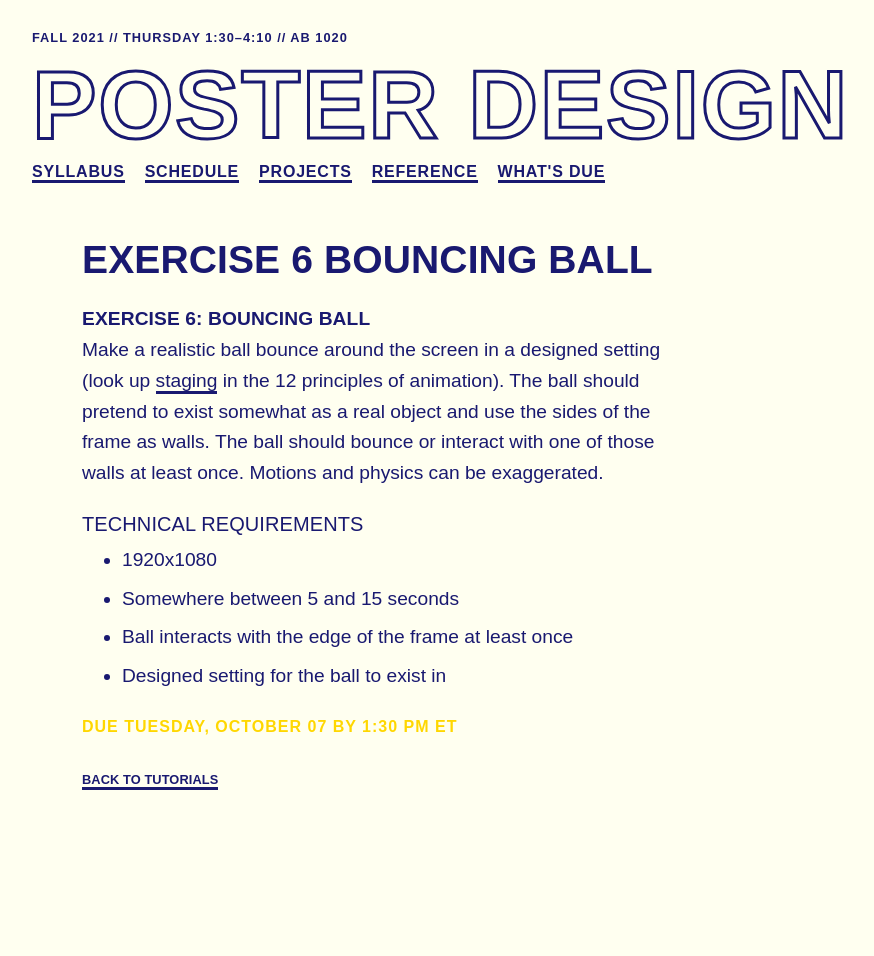
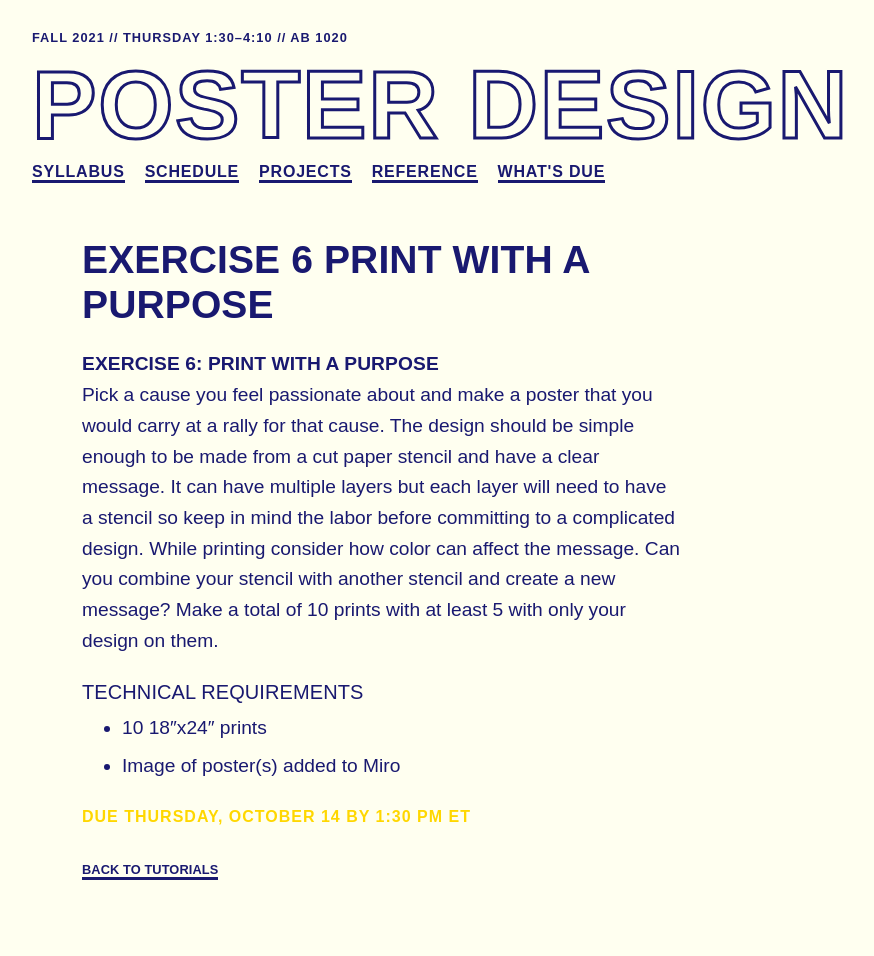
Before and after one commit to gmu-gd/poster21-fall, a Jekyll site: the page built from _posts/2021-10-07-e6.md, in a window 1280 px wide. Shown: the whole page, without its empty margins (0-874 px from the left). Built offline with Jekyll 4.4.1, drawn with Linux system fonts in a browser that asks for light colours; some web fonts are replaced; before the commit the page ends 900 px from its top, so only the background shows below that.

Commit message:
week 6 updates

```diff
--- a/_posts/2021-09-30-e6.md
+++ /dev/null
@@ -1,19 +0,0 @@
----
-layout: tutorial
-author: Michael McDermott
-title: Bouncing Ball
-slug: e6
-subhead: Exercise 6
-categories: [exercises]
----
-#### Exercise 6: Bouncing Ball
-Make a realistic ball bounce around the screen in a designed setting (look up [staging](https://www.youtube.com/watch?v=uDqjIdI4bF4&t=254s) in the 12 principles of animation). The ball should pretend to exist somewhat as a real object and use the sides of the frame as walls. The ball should bounce or interact with one of those walls at least once. Motions and physics can be exaggerated.
-
-
-##### Technical Requirements
-* 1920x1080
-* Somewhere between 5 and 15 seconds
-* Ball interacts with the edge of the frame at least once
-* Designed setting for the ball to exist in
-
-<span class="due">Due Tuesday, {% assign seconds = 7 | times: 24 | times: 60 | times: 60 %}{{ page.date | date: "%s" | plus: seconds | date: "%B %d" }} by 1:30 pm ET</span>
--- /dev/null
+++ b/_posts/2021-10-07-e6.md
@@ -0,0 +1,18 @@
+---
+layout: tutorial
+author: Michael McDermott
+title: Print with a Purpose
+slug: e6
+subhead: Exercise 6
+categories: [exercises]
+---
+#### Exercise 6: Print with a Purpose
+Pick a cause you feel passionate about and make a poster that you would carry at a rally for that cause. The design should be simple enough to be made from a cut paper stencil and have a clear message. It can have multiple layers but each layer will need to have a stencil so keep in mind the labor before committing to a complicated design.
+While printing consider how color can affect the message. Can you combine your stencil with another stencil and create a new message? Make a total of 10 prints with at least 5 with only your design on them.
+
+
+##### Technical Requirements
+* 10 18&#8243;x24&#8243; prints
+* Image of poster(s) added to Miro
+
+<span class="due">Due Thursday, {% assign seconds = 7 | times: 24 | times: 60 | times: 60 %}{{ page.date | date: "%s" | plus: seconds | date: "%B %d" }} by 1:30 pm ET</span>
```
Also changed, not shown: _posts/2021-09-23-due.md (+1 -1 lines), _posts/2021-09-23-e5.md (+2 -2 lines), _posts/2021-09-30-due.md (+2 -7 lines).
